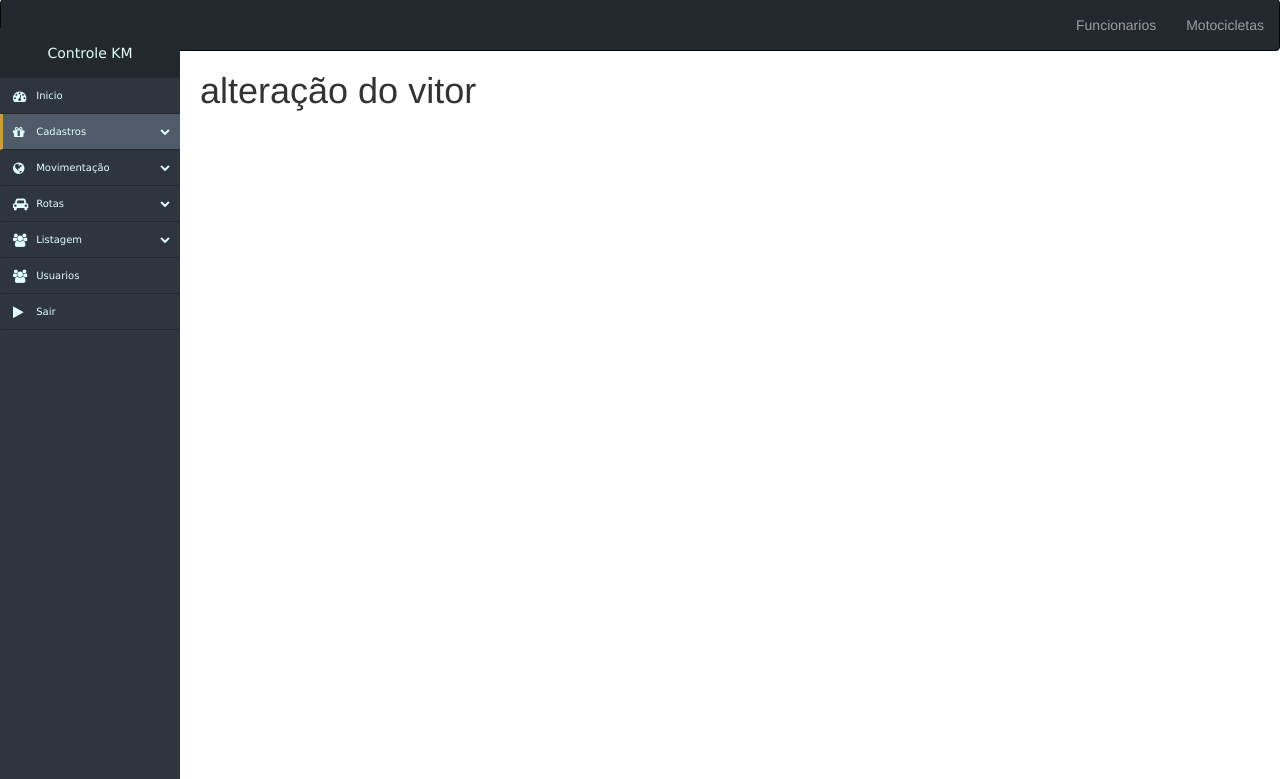
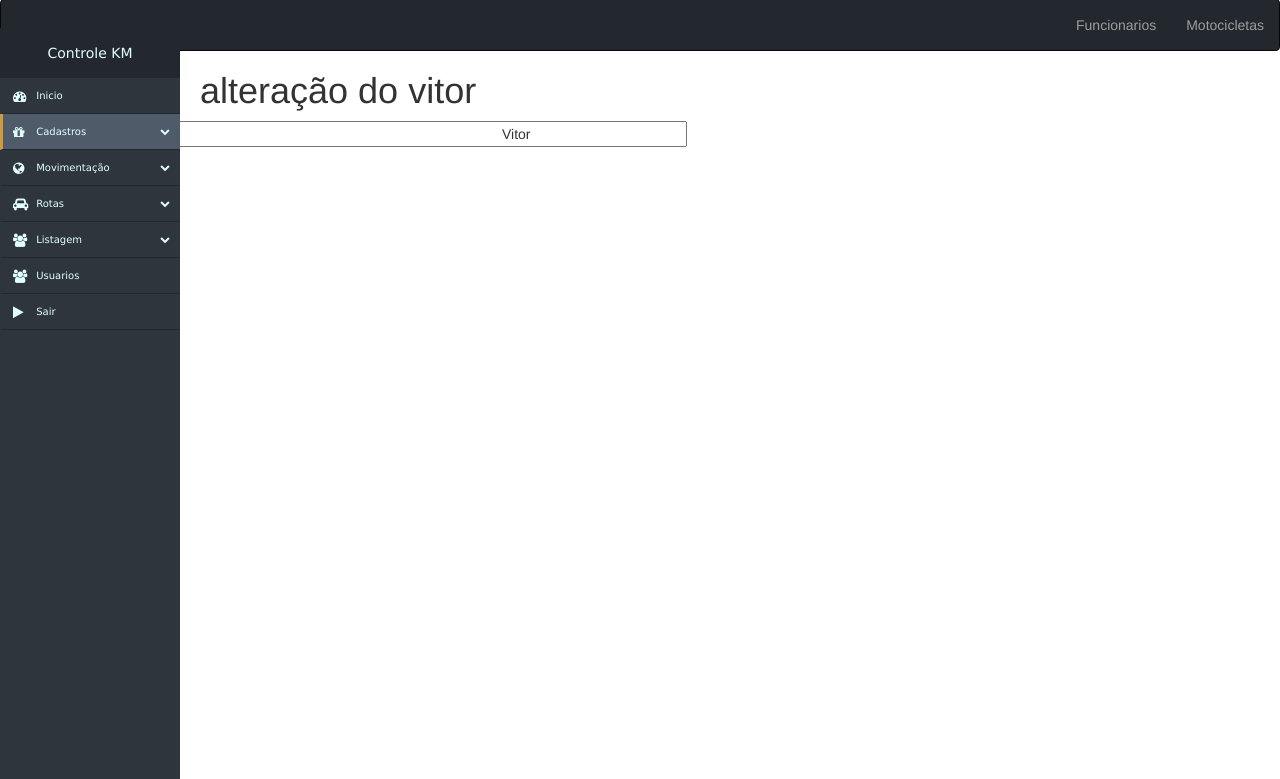
Before and after one commit to vitinsk/CONTROLE_KM, a PHP site: page /CONTROLE_KM/ in a window 1280 px wide. Shown: the part 21-800 px from the top of the page. Run offline with PHP 8.4, Linux system fonts and the light colour scheme; data that the repository does not hold is empty; some libraries are stand-ins or nearby versions.

Commit message:
alteração

```diff
--- a/views/home.php
+++ b/views/home.php
@@ -3,3 +3,6 @@
 
 
 <h1 style="padding-left: 200px;" > alteração do vitor</h1>
+
+
+<input type="text" style="padding-left: 500px" name="" value="Vitor">
```
